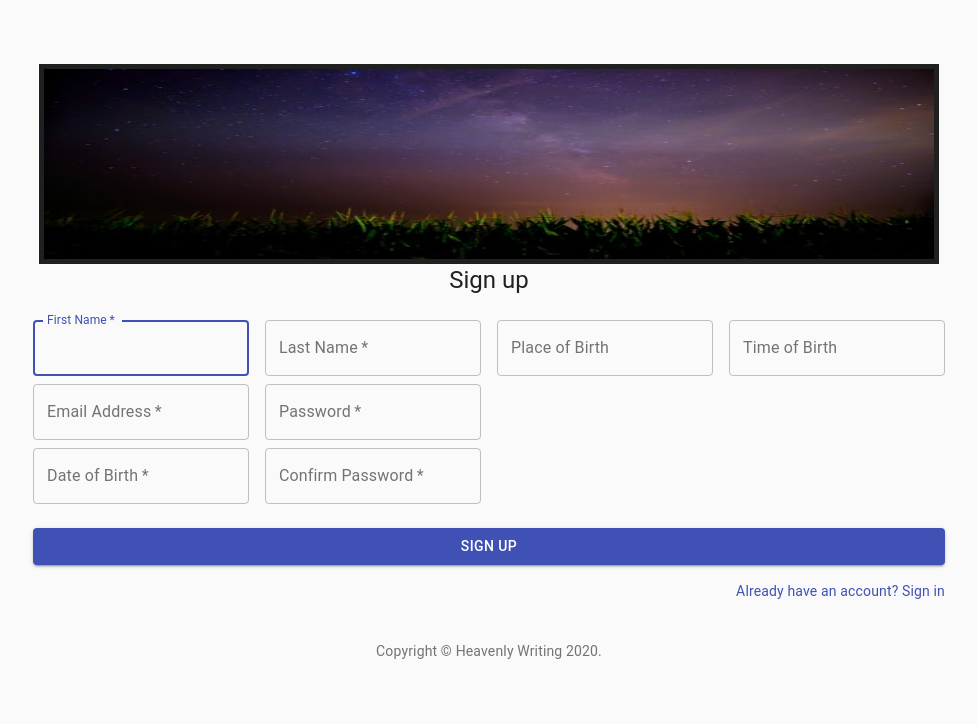
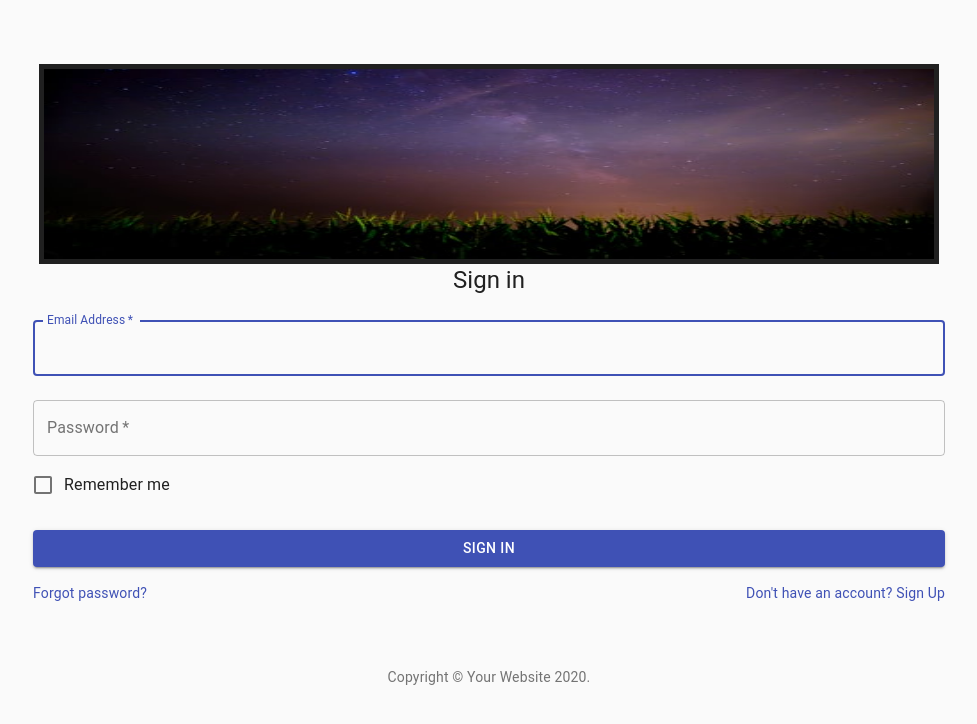
Before and after one commit to Nickolas-Phen/HeavenlyWriting, a React (Create React App) app in the folder client/: page / in a window 1280 px wide. Shown: the top 724 px of the page, without its empty margins (151-1128 px from the left). Built offline with nearby package versions, Linux system fonts and the light colour scheme.

Commit message:
created signIn

```diff
--- a/client/src/App.js
+++ b/client/src/App.js
@@ -1,9 +1,10 @@
 import React from 'react';
 import SignUp from "./components/SignUp";
+import SignIn from "./components/SignIn";
 
 const App = () => {
   return (
-    <SignUp/>
+    <SignIn/>
   );
 };
 
--- /dev/null
+++ b/client/src/components/SignIn.js
@@ -0,0 +1,123 @@
+import React from 'react';
+import Avatar from '@material-ui/core/Avatar';
+import Button from '@material-ui/core/Button';
+import CssBaseline from '@material-ui/core/CssBaseline';
+import TextField from '@material-ui/core/TextField';
+import FormControlLabel from '@material-ui/core/FormControlLabel';
+import Checkbox from '@material-ui/core/Checkbox';
+import Link from '@material-ui/core/Link';
+import Grid from '@material-ui/core/Grid';
+import Box from '@material-ui/core/Box';
+import LockOutlinedIcon from '@material-ui/icons/LockOutlined';
+import Typography from '@material-ui/core/Typography';
+import { makeStyles } from '@material-ui/core/styles';
+import Container from '@material-ui/core/Container';
+import defaultPicture from "../assets/defaultSignInPic.jpeg";
+
+function Copyright() {
+    return (
+        <Typography variant="body2" color="textSecondary" align="center">
+            {'Copyright © '}
+            <Link color="inherit" href="https://material-ui.com/">
+                Your Website
+            </Link>{' '}
+            {new Date().getFullYear()}
+            {'.'}
+        </Typography>
+    );
+}
+
+const useStyles = makeStyles(theme => ({
+    paper: {
+        marginTop: theme.spacing(8),
+        display: 'flex',
+        flexDirection: 'column',
+        alignItems: 'center',
+    },
+    avatar: {
+        margin: theme.spacing(1),
+        backgroundColor: theme.palette.secondary.main,
+    },
+    form: {
+        width: '100%', // Fix IE 11 issue.
+        marginTop: theme.spacing(1),
+    },
+    submit: {
+        margin: theme.spacing(3, 0, 2),
+    },
+    image: {
+        height: '200px',
+        width: '900px',
+    },
+}));
+
+export default function SignIn() {
+    const classes = useStyles();
+
+    return (
+        <Container component="main" maxWidth="md">
+            <CssBaseline />
+            <div className={classes.paper}>
+                <img className = {classes.image} src = {defaultPicture} border = "5"></img>
+                {/*<Avatar className={classes.avatar}>*/}
+                {/*    <LockOutlinedIcon />*/}
+                {/*</Avatar>*/}
+                <Typography component="h1" variant="h5">
+                    Sign in
+                </Typography>
+                <form className={classes.form} noValidate>
+                    <TextField
+                        variant="outlined"
+                        margin="normal"
+                        required
+                        fullWidth
+                        id="email"
+                        label="Email Address"
+                        name="email"
+                        autoComplete="email"
+                        autoFocus
+                    />
+                    <TextField
+                        variant="outlined"
+                        margin="normal"
+                        required
+                        fullWidth
+                        name="password"
+                        label="Password"
+                        type="password"
+                        id="password"
+                        autoComplete="current-password"
+                    />
+                    <FormControlLabel
+                        control={<Checkbox value="remember" color="primary" />}
+                        label="Remember me"
+                    />
+                    <Button
+                        type="submit"
+                        fullWidth
+                        variant="contained"
+                        color="primary"
+                        className={classes.submit}
+                    >
+                        Sign In
+                    </Button>
+                    <Grid container>
+                        <Grid item xs>
+                            <Link href="#" variant="body2">
+                                Forgot password?
+                            </Link>
+                        </Grid>
+                        <Grid item>
+                            <Link href="#" variant="body2">
+                                {"Don't have an account? Sign Up"}
+                            </Link>
+                        </Grid>
+                    </Grid>
+                </form>
+            </div>
+            <Box mt={8}>
+                <Copyright />
+            </Box>
+        </Container>
+    );
+}
```
